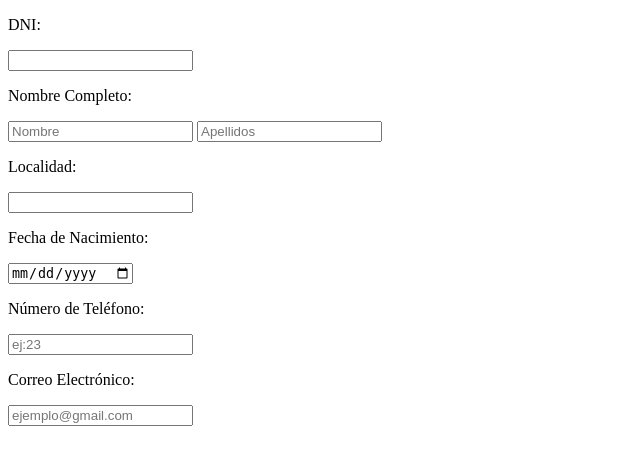
After one commit to burgui23/PROYECTOIAW, a PHP site: page /mesas.php in a window 1280 px wide. The commit adds this page. Shown: the top 465 px of the page, without its empty margins (0-640 px from the left). Run offline with PHP 8.4, Linux system fonts and the light colour scheme.

Commit message:
Camnios 3

```diff
--- a/index.php
+++ b/index.php
@@ -35,6 +35,12 @@
     <?php
         if(isset($_POST["partido"])){
         header ('Location: partidos.php');
+
+        } elseif(isset($_POST["mesa"])){
+            header ('Location: mesas.php');
+        }
+        elseif(isset($_POST["mesa"])){
+            header ('Location: equipos.php');
         }
     ?>
 
--- /dev/null
+++ b/mesas.php
@@ -0,0 +1,47 @@
+<!DOCTYPE html>
+<html lang="es">
+<link rel="icon" type="image/x-icon" href="liga.jpeg">
+<head>
+    <meta charset="UTF-8">
+    <title>Mesas</title>
+</head>
+<body>
+<?php
+    $host = "localhost";
+    $user = "root";
+    $pwd = "iaw";
+
+    $enlace = mysqli_connect($host, $user, $pwd);
+    mysqli_select_db($enlace, "liga");
+?>
+
+<form action="" method="post">
+    <?php
+        session_start();
+    ?>
+    <p>DNI:</p>
+    <input type="text" name="dni">
+
+    <p>Nombre Completo:</p>
+    <p>
+    <input type="text" name="nombre" placeholder="Nombre">
+    <input type="text" name="apellidos" placeholder="Apellidos">
+    </p>
+
+    <p>Localidad:</p>
+    <input type="text" name="localidad">
+
+    <p>Fecha de Nacimiento:</p>
+    <input type="date" name="fechanaci">
+
+    <p>Número de Teléfono:</p>
+    <input type="number" name="ntelefono" placeholder="ej:23">
+
+    <p>Correo Electrónico:</p>
+    <input type="text" name="correo" placeholder="ejemplo@gmail.com">
+
+
+</form>
+
+</body>
+</html>
```
Also changed, not shown: equipos.php (added).
